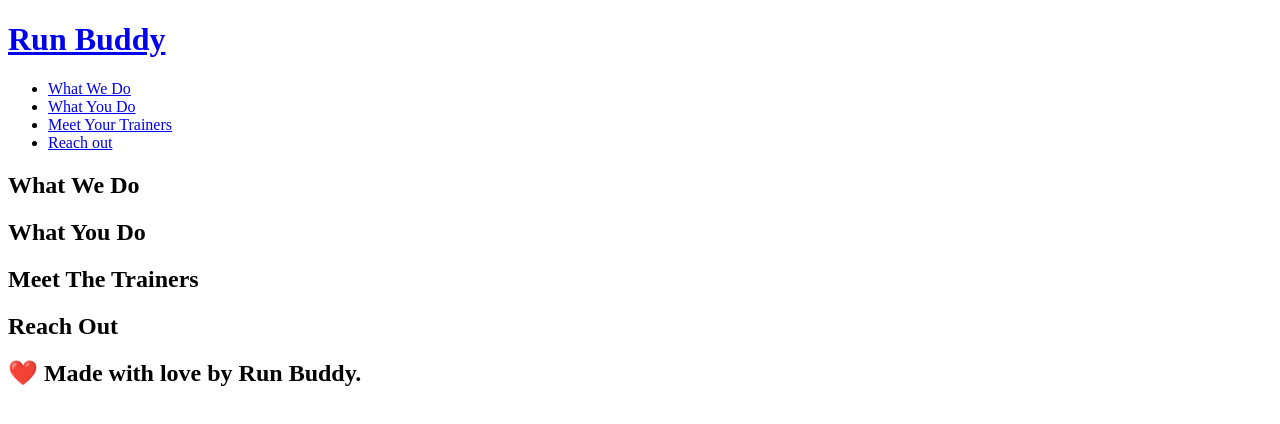
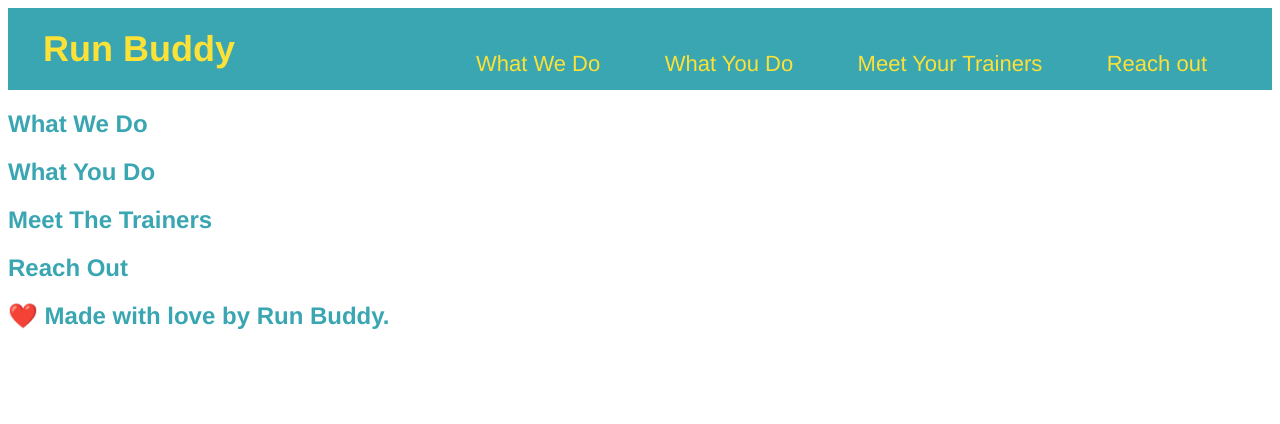
Before and after one commit to deand925/Run-buddy-redo, a plain HTML site: page index.html in a window 1280 px wide. Drawn offline with Linux system fonts and the light colour scheme.

Commit message:
adding header styles

```diff
--- /dev/null
+++ b/assets/css/styles.css
@@ -0,0 +1,40 @@
+body {
+    color: #39a6b2;
+    font-family: Helvetica, Arial, sans-serif;
+}
+
+header {
+        padding: 20px 35px;
+        background-color: #39a6b2;
+}
+
+header a {
+    color: #fce138;
+    font-weight: bold;
+    font-size: 36px;
+    margin: 0;
+    text-decoration: none;
+}
+
+header nav {
+    float: right;
+    margin: 7px 0px;
+}
+
+header nav ul li {
+    display: inline;
+}
+
+  header nav ul li a {
+        margin: 0 30px;
+        font-weight: lighter;
+        font-size: 22px;
+}
+
+header h1 {
+        font-weight: bold;
+        font-size: 36px;
+        color: #fce138;
+        margin: 0;
+        display: inline;
+}
--- a/index.html
+++ b/index.html
@@ -5,7 +5,8 @@
     <meta charset="UTF-8">
     <meta http-equiv="X-UA-Compatible" content="IE=edge">
     <meta name="viewport" content="width=device-width, initial-scale=1.0">
-    <title>RUn Buddy Redo</title>
+    <title>Run Buddy Redo</title>
+    <link rel="stylesheet" href="./assets/css/styles.css"/>
 </head>
 
 <body>
```
Also changed, not shown: 2 other files.
